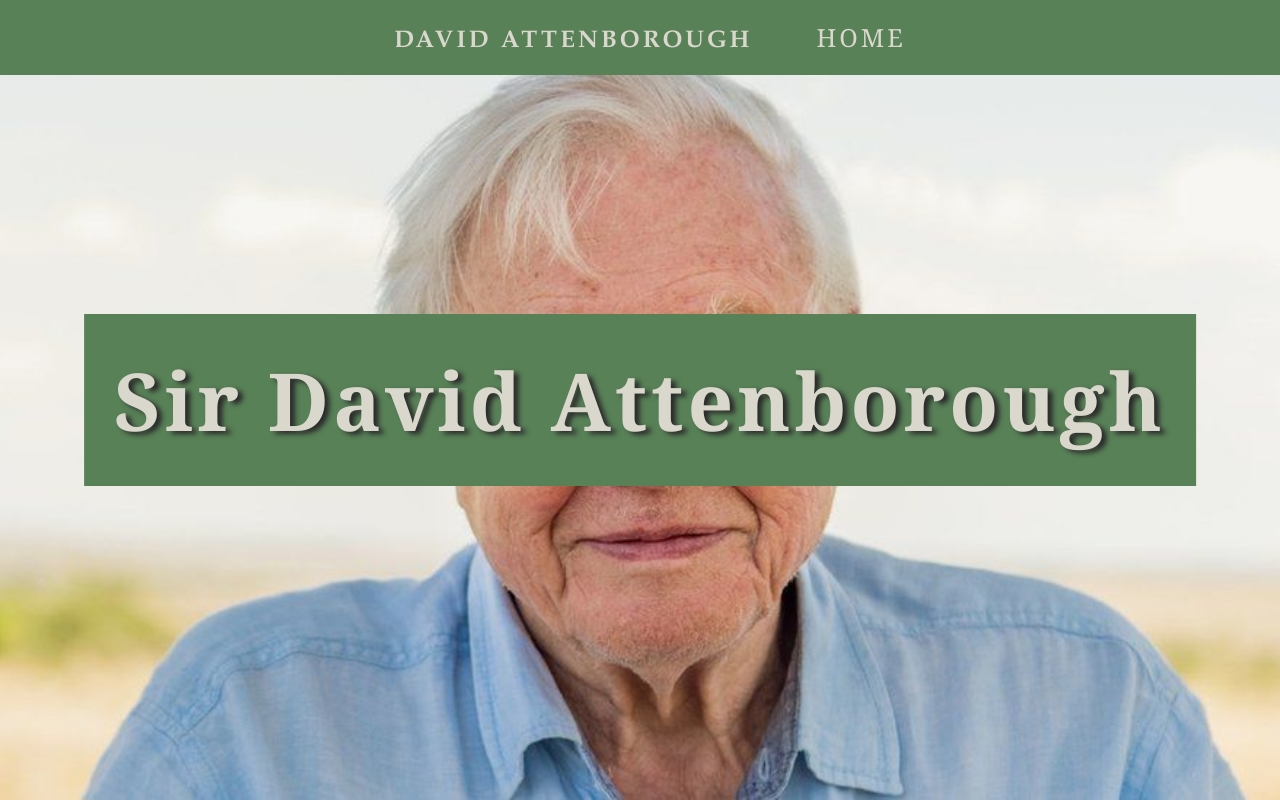
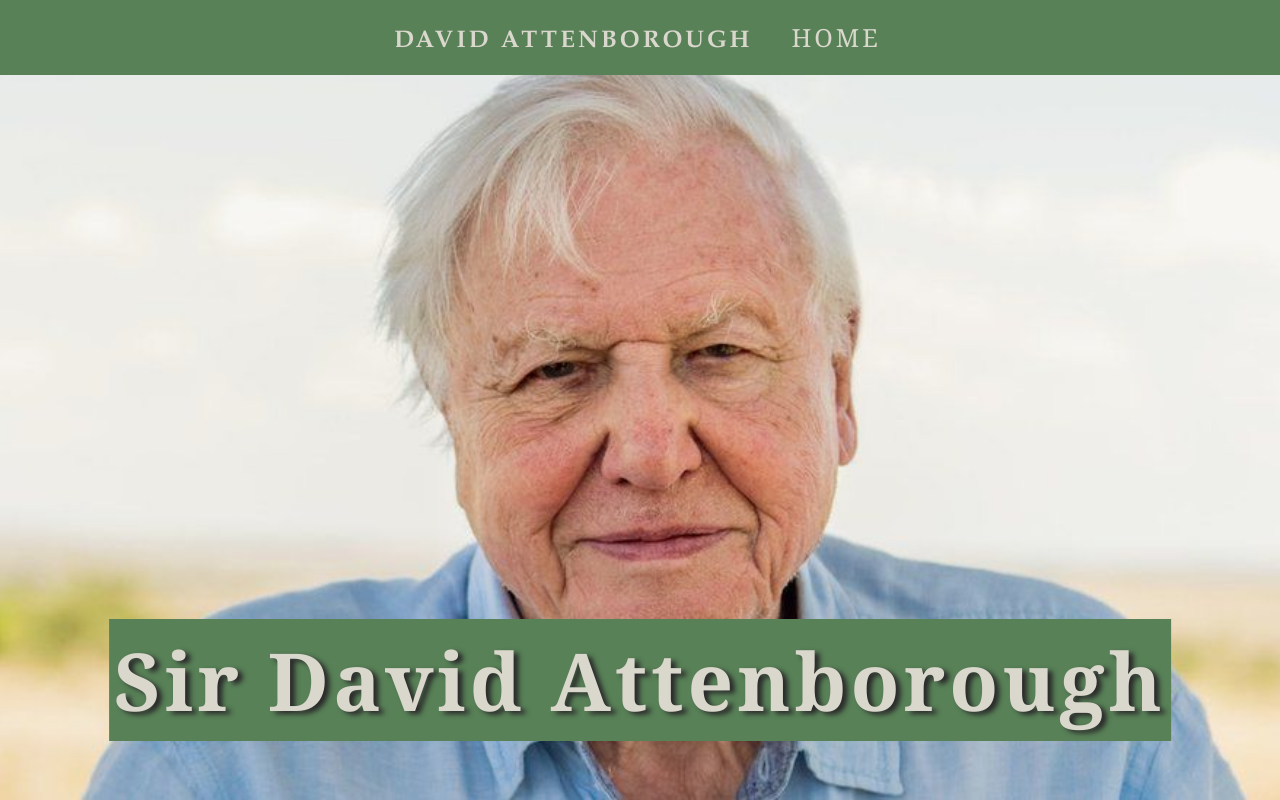
Before and after one commit to HamzaH30/David-Attenborough-Website, a plain HTML site: page index.html in a window 1280 px wide. Drawn offline with Linux system fonts and the light colour scheme.

Commit message:
minor tweaks

```diff
--- a/index.html
+++ b/index.html
@@ -51,7 +51,7 @@
       */
       main {
         position: absolute;
-        top: 50%;
+        top: 85%;
         left: 50%;
         margin: auto -50% auto auto;
 
@@ -79,7 +79,7 @@
         It is fully opaque, and has no animations to override the animations set for h1 in the external CSS.
       */
       h1 {
-        margin: 30px;
+        margin: 5px;
         font-size: 80px;
         font-family: Georgia, Times, "Times New Roman", serif;
         color: #dad7cd;
```
